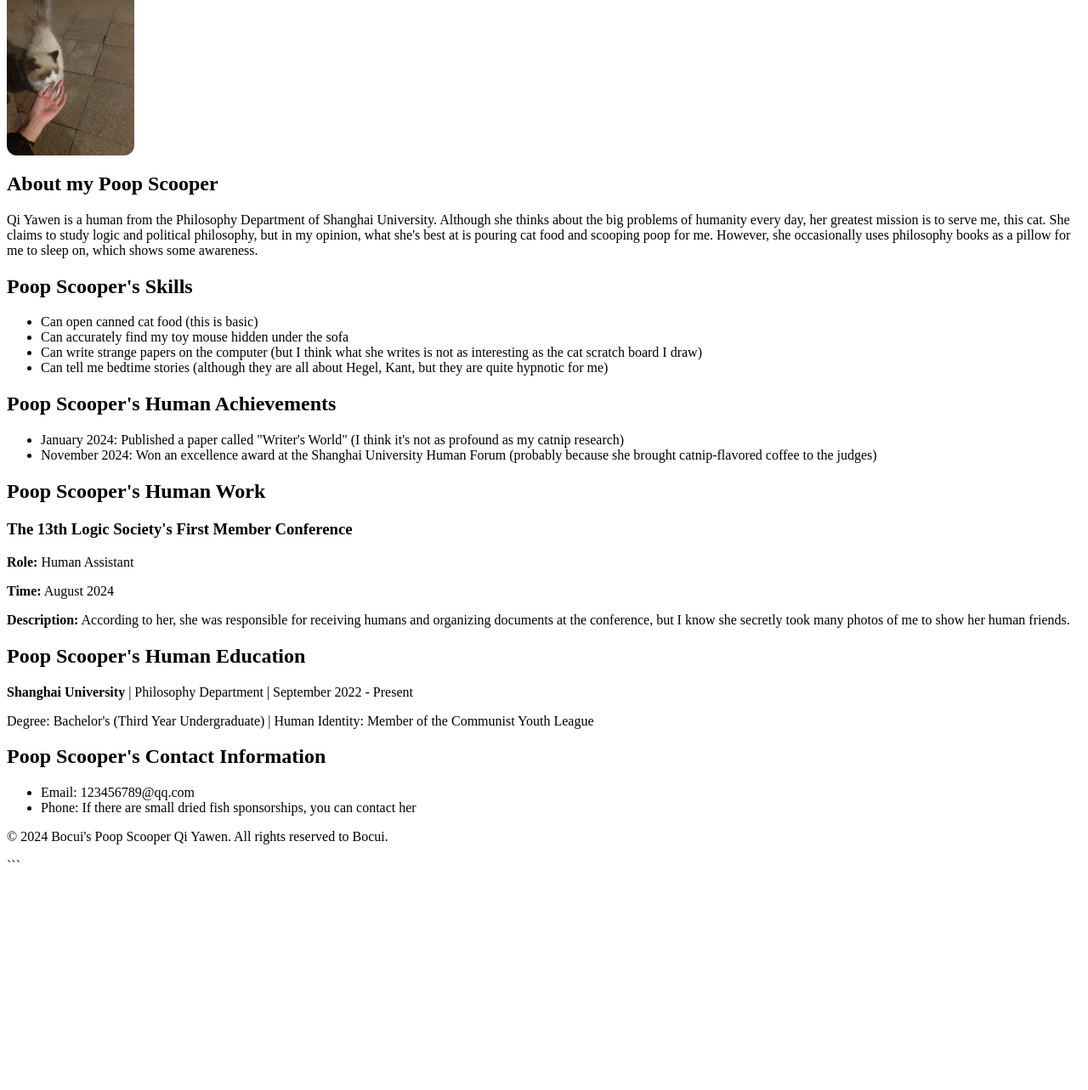
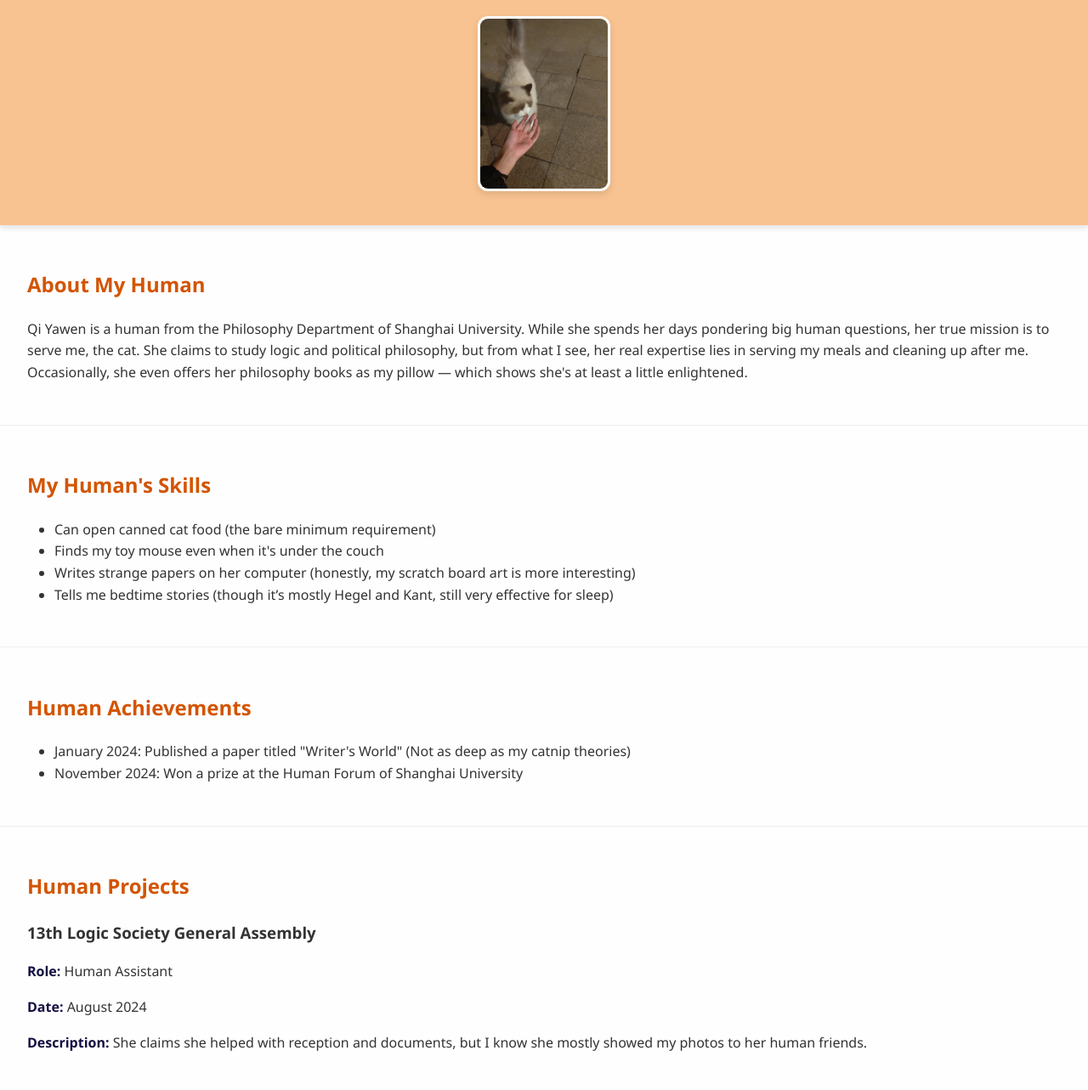
Before and after one commit to Tuers11/Tuers11.github.io, a plain HTML site: page index.html in a window 1280 px wide. Shown: the part 123-1406 px from the top of the page at 85% size. Before the commit the page ends 1159 px from the top, so only its background shows below. Drawn offline with Linux system fonts and the light colour scheme.

Commit message:
Update index.html

````diff
--- a/index.html
+++ b/index.html
@@ -1,69 +1,120 @@
-```html
 <!DOCTYPE html>
 <html lang="en">
 <head>
     <meta charset="UTF-8">
-    <title>Bocui's Poop Scooper | Qi Yawen</title>
+    <meta name="viewport" content="width=device-width, initial-scale=1.0">
+    <title>Crispy's Human | Qi Yawen</title>
+    <style>
+        body {
+            font-family: 'Segoe UI', Tahoma, Geneva, Verdana, sans-serif;
+            background-color: #fefefe;
+            color: #333;
+            line-height: 1.6;
+            margin: 0;
+            padding: 0;
+        }
+        header {
+            background-color: #f8c291;
+            color: #2d3436;
+            text-align: center;
+            padding: 2rem 1rem;
+            box-shadow: 0 4px 6px rgba(0,0,0,0.1);
+        }
+        header img {
+            margin-top: 1rem;
+            width: 150px;
+            border-radius: 12px;
+            border: 3px solid #fff;
+            box-shadow: 0 4px 8px rgba(0,0,0,0.1);
+        }
+        section {
+            padding: 2rem;
+            border-bottom: 1px solid #eee;
+        }
+        section h2 {
+            color: #d35400;
+        }
+        ul {
+            list-style-type: disc;
+            padding-left: 2rem;
+        }
+        footer {
+            background-color: #dff9fb;
+            color: #2f3640;
+            text-align: center;
+            padding: 1rem;
+            font-size: 0.9rem;
+        }
+        strong {
+            color: #130f40;
+        }
+    </style>
 </head>
 <body>
+    <!-- Header -->
     <header>
-        <h1>I am Bocui</h1>
-        <img src="123.jpg" alt="Bocui the cat's photo" style="width:150px; border-radius: 12px;">
+        <h1>I am Crispy</h1>
+        <img src="123.jpg" alt="Photo of Crispy the Cat">
     </header>
 
+    <!-- About Section -->
     <section>
-        <h2>About my Poop Scooper</h2>
+        <h2>About My Human</h2>
         <p>
-            Qi Yawen is a human from the Philosophy Department of Shanghai University. Although she thinks about the big problems of humanity every day, her greatest mission is to serve me, this cat.
-            She claims to study logic and political philosophy, but in my opinion, what she's best at is pouring cat food and scooping poop for me.
-            However, she occasionally uses philosophy books as a pillow for me to sleep on, which shows some awareness.
+            Qi Yawen is a human from the Philosophy Department of Shanghai University. While she spends her days pondering big human questions, her true mission is to serve me, the cat.
+            She claims to study logic and political philosophy, but from what I see, her real expertise lies in serving my meals and cleaning up after me.
+            Occasionally, she even offers her philosophy books as my pillow — which shows she's at least a little enlightened.
         </p>
     </section>
 
+    <!-- Skills Section -->
     <section>
-        <h2>Poop Scooper's Skills</h2>
+        <h2>My Human's Skills</h2>
         <ul>
-            <li>Can open canned cat food (this is basic)</li>
-            <li>Can accurately find my toy mouse hidden under the sofa</li>
-            <li>Can write strange papers on the computer (but I think what she writes is not as interesting as the cat scratch board I draw)</li>
-            <li>Can tell me bedtime stories (although they are all about Hegel, Kant, but they are quite hypnotic for me)</li>
+            <li>Can open canned cat food (the bare minimum requirement)</li>
+            <li>Finds my toy mouse even when it's under the couch</li>
+            <li>Writes strange papers on her computer (honestly, my scratch board art is more interesting)</li>
+            <li>Tells me bedtime stories (though it’s mostly Hegel and Kant, still very effective for sleep)</li>
         </ul>
     </section>
 
+    <!-- Achievements Section -->
     <section>
-        <h2>Poop Scooper's Human Achievements</h2>
+        <h2>Human Achievements</h2>
         <ul>
-            <li>January 2024: Published a paper called "Writer's World" (I think it's not as profound as my catnip research)</li>
-            <li>November 2024: Won an excellence award at the Shanghai University Human Forum (probably because she brought catnip-flavored coffee to the judges)</li>
+            <li>January 2024: Published a paper titled "Writer's World" (Not as deep as my catnip theories)</li>
+            <li>November 2024: Won a prize at the Human Forum of Shanghai University </li>
         </ul>
     </section>
 
+    <!-- Work Experience -->
     <section>
-        <h2>Poop Scooper's Human Work</h2>
-
-        <h3>The 13th Logic Society's First Member Conference</h3>
+        <h2>Human Projects</h2>
+        <h3>13th Logic Society General Assembly</h3>
         <p><strong>Role:</strong> Human Assistant</p>
-        <p><strong>Time:</strong> August 2024</p>
-        <p><strong>Description:</strong> According to her, she was responsible for receiving humans and organizing documents at the conference, but I know she secretly took many photos of me to show her human friends.</p>
+        <p><strong>Date:</strong> August 2024</p>
+        <p><strong>Description:</strong> She claims she helped with reception and documents, but I know she mostly showed my photos to her human friends.</p>
     </section>
 
+    <!-- Education -->
     <section>
-        <h2>Poop Scooper's Human Education</h2>
-        <p><strong>Shanghai University</strong> | Philosophy Department | September 2022 - Present</p>
-        <p>Degree: Bachelor's (Third Year Undergraduate) | Human Identity: Member of the Communist Youth League</p>
+        <h2>Educational Background</h2>
+        <p><strong>Shanghai University</strong> | Department of Philosophy | September 2022 - Present</p>
+        <p>Degree: Undergraduate (3rd Year) | Identity: Communist Youth League Member</p>
     </section>
 
+    <!-- Contact -->
     <section>
-        <h2>Poop Scooper's Contact Information</h2>
+        <h2>Contact Information</h2>
         <ul>
             <li>Email: 123456789@qq.com</li>
-            <li>Phone: If there are small dried fish sponsorships, you can contact her</li>
+            <li>Phone: Available upon snack sponsorship</li>
         </ul>
     </section>
 
+    <!-- Footer -->
     <footer>
-        <p>© 2024 Bocui's Poop Scooper Qi Yawen. All rights reserved to Bocui.</p>
+        <p>© 2024 Crispy's Human, Qi Yawen. All rights reserved by Crispy.</p>
     </footer>
 </body>
 </html>
-```
````
